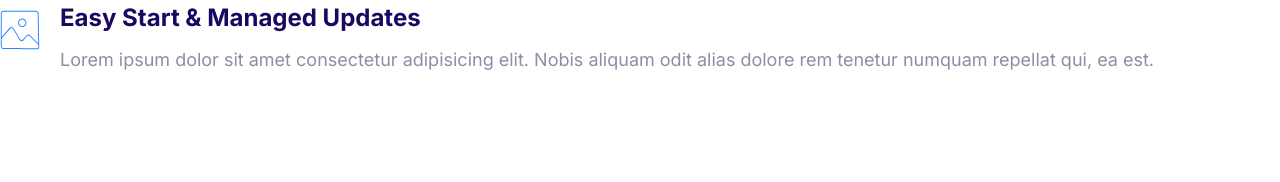
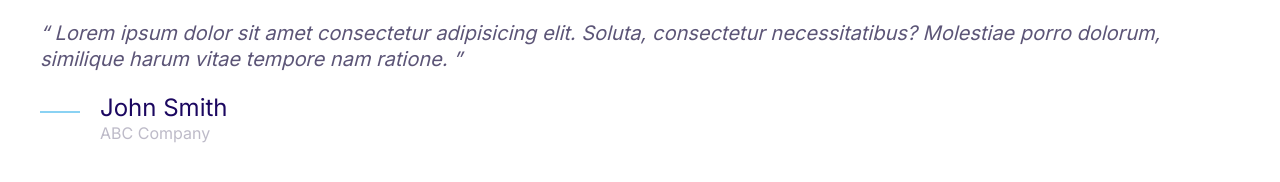
Before and after one commit to ysherqawi/cloudify, a plain HTML site: page index.html in a window 1280 px wide. Drawn offline with Linux system fonts and the light colour scheme.

Commit message:
Build the quote component

```diff
--- a/css/styles.css
+++ b/css/styles.css
@@ -4,6 +4,7 @@
   --color-accent: #ff3400;
   --color-headings: #1b0760;
   --color-body: #918ca4;
+  --color-body-darker: #5c5577;
   --color-border: #ccc;
   --border-radius: 30px;
 }
@@ -380,3 +381,52 @@ a {
 .media__image {
   margin-top: 1rem;
 }
+
+/* Quotes */
+.quote {
+  color: var(--color-body-darker);
+  font-size: 3rem;
+  font-style: italic;
+  line-height: 1.3;
+}
+
+.quote__text::before {
+  content: open-quote;
+}
+
+.quote__text::after {
+  content: close-quote;
+}
+
+.quote__author {
+  font-size: 3rem;
+  font-style: normal;
+  font-weight: 500;
+  margin-bottom: 0;
+}
+
+.quote__organization {
+  counter-reset: var(--color-headings);
+  font-size: 2rem;
+  font-style: normal;
+  opacity: 0.4;
+}
+
+.quote__line {
+  position: relative;
+  bottom: 10px;
+}
+
+@media screen and (min-width: 1024px) {
+  .quote {
+    font-size: 2rem;
+  }
+
+  .quote__author {
+    font-size: 2.4rem;
+  }
+
+  .quote__organization {
+    font-size: 1.6rem;
+  }
+}
--- a/index.html
+++ b/index.html
@@ -14,19 +14,25 @@
     <link rel="stylesheet" href="css/styles.css" />
   </head>
   <body>
+    <blockquote class="quote">
+      <p class="quote__text">
+        Lorem ipsum dolor sit amet consectetur adipisicing elit. Soluta,
+        consectetur necessitatibus? Molestiae porro dolorum, similique harum
+        vitae tempore nam ratione.
+      </p>
+      <footer>
         <div class="media">
           <div class="media__image">
-        <svg class="icon icon--primary">
-          <use xlink:href="images/sprite.svg#snap"></use>
+            <svg class="icon icon--primary quote__line">
+              <use xlink:href="images/sprite.svg#line"></use>
             </svg>
           </div>
           <div class="media__body">
-        <h3 class="media__title">Easy Start & Managed Updates</h3>
-        <p>
-          Lorem ipsum dolor sit amet consectetur adipisicing elit. Nobis aliquam
-          odit alias dolore rem tenetur numquam repellat qui, ea est.
-        </p>
+            <h3 class="media__title quote__author">John Smith</h3>
+            <p class="quote__organization">ABC Company</p>
           </div>
         </div>
+      </footer>
+    </blockquote>
   </body>
 </html>
```
Also changed, not shown: components/quotes.html (added, +20 -0 lines). Lines whose indentation alone changed are shown as unchanged.
